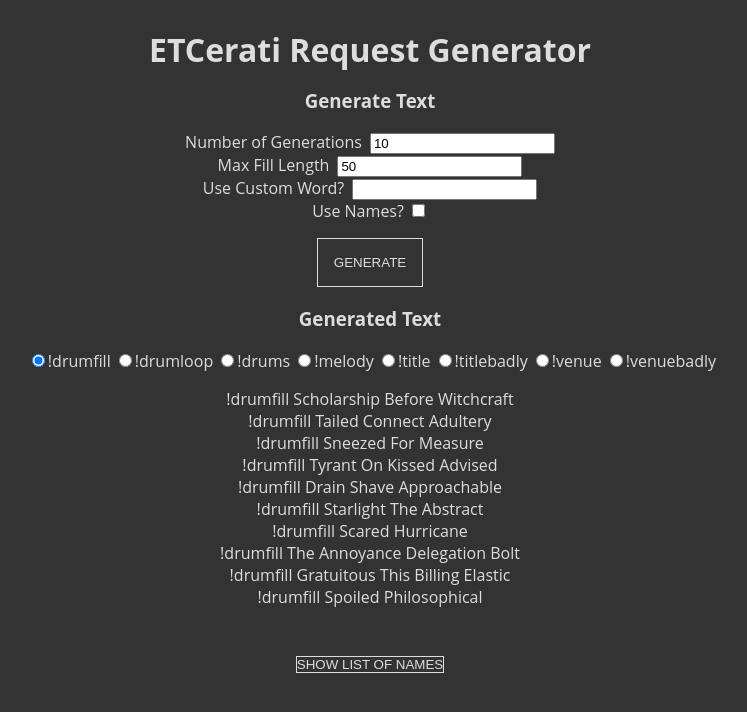
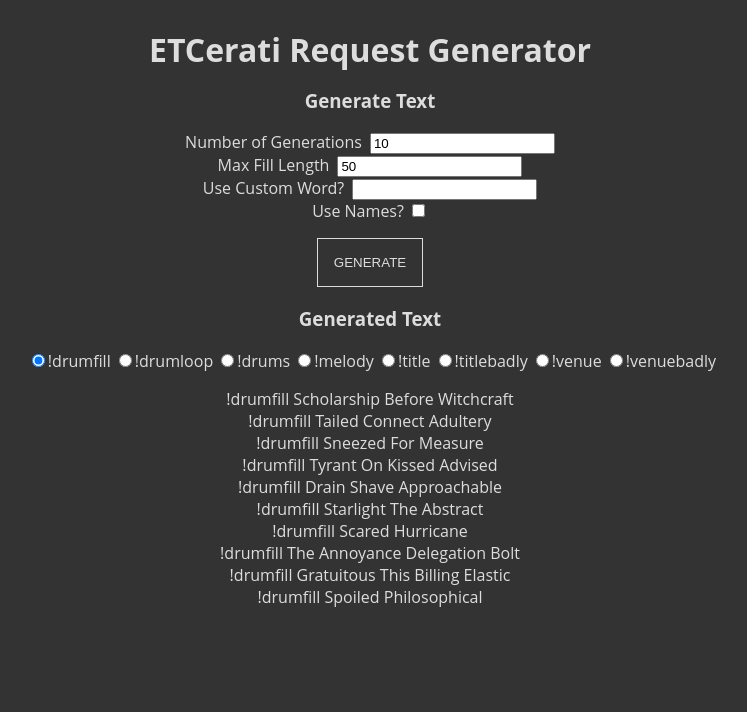
Before and after one commit to explodedsoda/etckid-phrase-generator, a Next.js app: page / in a window 1280 px wide. Shown: the top 712 px of the page, without its empty margins (270-1017 px from the left). Built offline with nearby package versions, Linux system fonts and the light colour scheme.

Commit message:
dependency updates, additions to name list

```diff
--- a/pages/index.js
+++ b/pages/index.js
@@ -26,7 +26,6 @@ const Home = () => {
         <h3>Generate Text</h3>
         <DrumfillGenerator />
       </div>
-      <NameDisplay />
       <style jsx>{`
         :global(body) {
           background-color: #333;
--- a/utils/name-list.js
+++ b/utils/name-list.js
@@ -13,6 +13,7 @@ const names = [
   'Jiffy',
   'Kid',
   'Megs',
+  'Mole',
   'Mutie',
   'Rage',
   'Ruther',
@@ -22,6 +23,7 @@ const names = [
   'Skye',
   'Socks',
   'Soda',
+  'Sowo',
   'Tooby',
   'Troll'
 ]
```
Also changed, not shown: package.json (+6 -6 lines).
